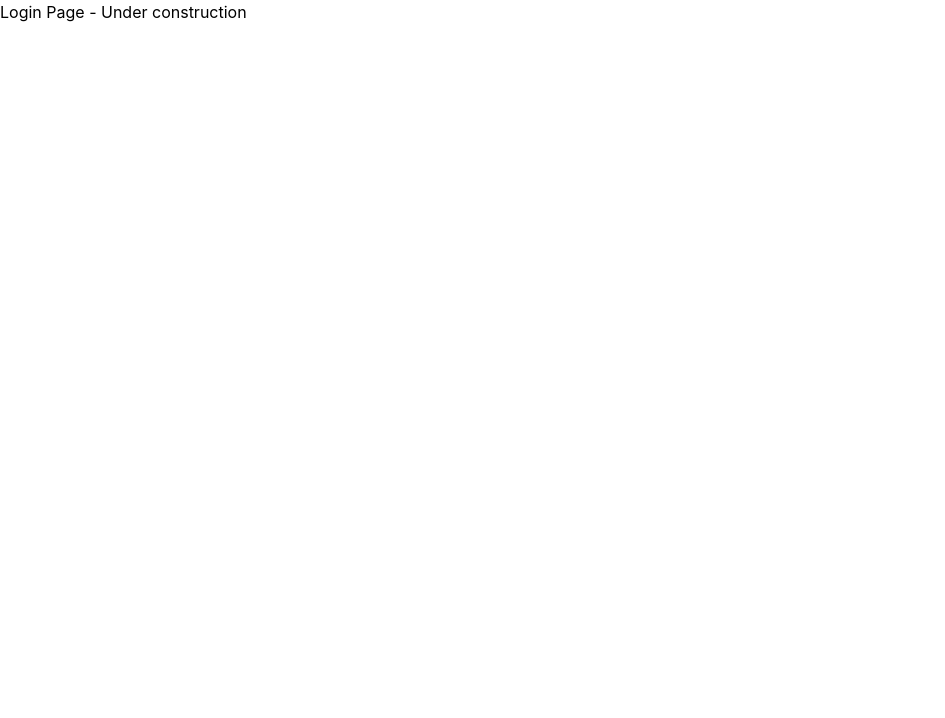
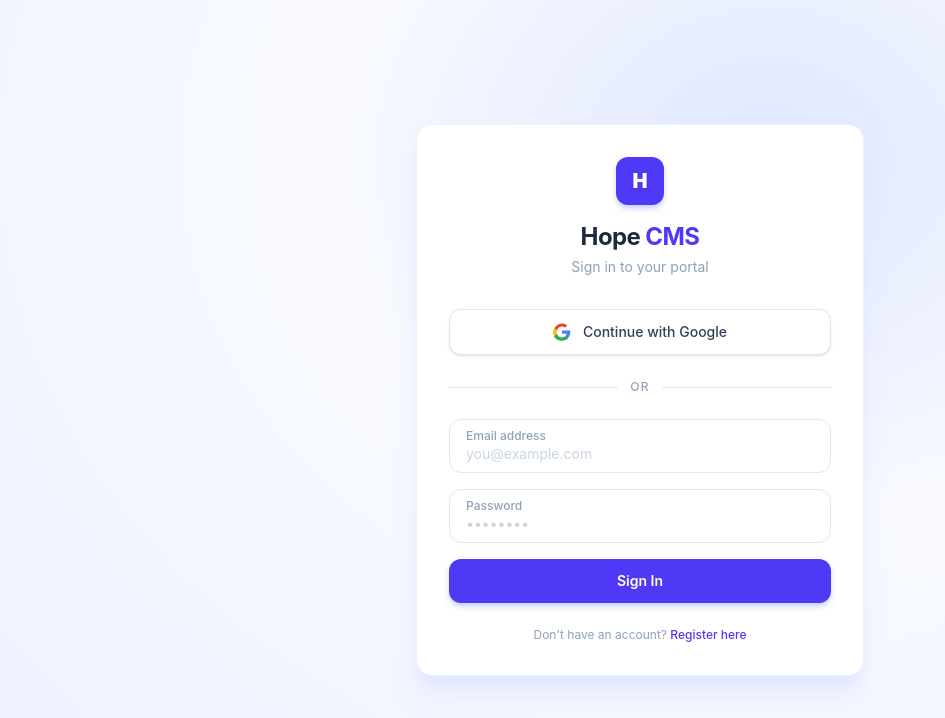
Before and after one commit to JerylsonMedina/hope-cms, a React (Vite) app: page / in a window 1280 px wide. Shown: the top 718 px of the page, without its empty margins (0-945 px from the left). Built offline with nearby package versions, Linux system fonts and the light colour scheme.

Commit message:
Added Login Page

```diff
--- a/src/pages/LoginPage.jsx
+++ b/src/pages/LoginPage.jsx
@@ -1,4 +1,160 @@
+import { useState } from 'react'
+import { supabase } from '../lib/supabase'
+
 function LoginPage() {
-  return <div>Login Page - Under construction</div>
+  const [email, setEmail] = useState('')
+  const [password, setPassword] = useState('')
+  const [loading, setLoading] = useState(false)
+  const [error, setError] = useState('')
+
+  const handleLogin = async (e) => {
+    e.preventDefault()
+    setLoading(true)
+    setError('')
+
+    const { data, error } = await supabase.auth.signInWithPassword({
+      email,
+      password,
+    })
+
+    if (error) {
+      setError(error.message)
+    } else {
+      window.location.href = '/customers'
+    }
+    setLoading(false)
+  }
+
+  const handleGoogleLogin = async () => {
+    const { error } = await supabase.auth.signInWithOAuth({
+      provider: 'google',
+    })
+    if (error) setError(error.message)
+  }
+
+  return (
+    <div
+      className="min-h-screen flex items-center justify-center px-4 py-12"
+      style={{
+        background:
+          'radial-gradient(ellipse at 60% 20%, #e0e7ff 0%, #f8faff 40%, #eef2ff 100%)',
+      }}
+    >
+      {/* Card */}
+      <div className="w-full max-w-md bg-white rounded-2xl shadow-xl shadow-indigo-100 border border-indigo-50 p-8">
+
+        {/* Logo & Header */}
+        <div className="text-center mb-8">
+          <div className="inline-flex items-center justify-center w-12 h-12 bg-indigo-600 rounded-xl mb-4 shadow-md shadow-indigo-200">
+            <span className="text-white text-xl font-black">H</span>
+          </div>
+          <h1 className="text-2xl font-bold text-slate-800 tracking-tight">
+            Hope <span className="text-indigo-600">CMS</span>
+          </h1>
+          <p className="text-slate-400 text-sm mt-1">Sign in to your portal</p>
+        </div>
+
+        {/* Google Button */}
+        <button
+          onClick={handleGoogleLogin}
+          type="button"
+          className="w-full flex items-center justify-center gap-3 bg-white border border-slate-200 hover:border-slate-300 hover:bg-slate-50 text-slate-700 font-medium text-sm py-3 px-4 rounded-xl transition-all duration-150 shadow-sm mb-6"
+        >
+          {/* Google G Logo SVG */}
+          <svg width="18" height="18" viewBox="0 0 48 48" xmlns="http://www.w3.org/2000/svg">
+            <path fill="#EA4335" d="M24 9.5c3.14 0 5.95 1.08 8.17 2.85l6.09-6.09C34.46 3.09 29.5 1 24 1 14.82 1 7.07 6.48 3.64 14.22l7.08 5.5C12.4 13.72 17.73 9.5 24 9.5z"/>
+            <path fill="#4285F4" d="M46.1 24.5c0-1.64-.15-3.22-.42-4.75H24v9h12.42c-.54 2.9-2.18 5.36-4.64 7.01l7.19 5.59C43.18 37.13 46.1 31.27 46.1 24.5z"/>
+            <path fill="#FBBC05" d="M10.72 28.28A14.6 14.6 0 0 1 9.5 24c0-1.49.26-2.93.72-4.28l-7.08-5.5A23.93 23.93 0 0 0 0 24c0 3.87.93 7.53 2.56 10.78l8.16-6.5z"/>
+            <path fill="#34A853" d="M24 47c6.48 0 11.93-2.14 15.9-5.82l-7.19-5.59C30.6 37.4 27.47 38.5 24 38.5c-6.27 0-11.6-4.22-13.28-9.93l-8.16 6.5C6.08 42.73 14.49 47 24 47z"/>
+          </svg>
+          Continue with Google
+        </button>
+
+        {/* OR Divider */}
+        <div className="flex items-center gap-3 mb-6">
+          <div className="flex-1 h-px bg-slate-200"></div>
+          <span className="text-xs text-slate-400 font-medium uppercase tracking-widest">or</span>
+          <div className="flex-1 h-px bg-slate-200"></div>
+        </div>
+
+        {/* Error Alert */}
+        {error && (
+          <div className="flex items-start gap-3 bg-red-50 border border-red-200 text-red-700 text-sm rounded-xl px-4 py-3 mb-5">
+            <span className="mt-0.5 text-base">⚠️</span>
+            <span>{error}</span>
+          </div>
+        )}
+
+        {/* Form */}
+        <form onSubmit={handleLogin} className="space-y-4">
+
+          {/* Email Input */}
+          <div className="group relative border border-slate-200 rounded-xl focus-within:border-indigo-500 focus-within:ring-2 focus-within:ring-indigo-100 transition-all duration-150 bg-white">
+            <label className="absolute top-2 left-4 text-xs font-medium text-slate-400 group-focus-within:text-indigo-500 transition-colors duration-150">
+              Email address
+            </label>
+            <input
+              type="email"
+              value={email}
+              onChange={(e) => setEmail(e.target.value)}
+              required
+              placeholder="you@example.com"
+              className="w-full pt-6 pb-2 px-4 text-sm text-slate-800 bg-transparent rounded-xl focus:outline-none placeholder-slate-300"
+            />
+          </div>
+
+          {/* Password Input */}
+          <div className="group relative border border-slate-200 rounded-xl focus-within:border-indigo-500 focus-within:ring-2 focus-within:ring-indigo-100 transition-all duration-150 bg-white">
+            <label className="absolute top-2 left-4 text-xs font-medium text-slate-400 group-focus-within:text-indigo-500 transition-colors duration-150">
+              Password
+            </label>
+            <input
+              type="password"
+              value={password}
+              onChange={(e) => setPassword(e.target.value)}
+              required
+              placeholder="••••••••"
+              className="w-full pt-6 pb-2 px-4 text-sm text-slate-800 bg-transparent rounded-xl focus:outline-none placeholder-slate-300"
+            />
+          </div>
+
+          {/* Submit Button */}
+          <button
+            type="submit"
+            disabled={loading}
+            className="w-full bg-indigo-600 hover:bg-indigo-700 disabled:bg-indigo-400 text-white font-semibold text-sm py-3 px-4 rounded-xl transition-all duration-150 shadow-md shadow-indigo-200 flex items-center justify-center gap-2 mt-2"
+          >
+            {loading ? (
+              <>
+                <svg
+                  className="animate-spin h-4 w-4 text-white"
+                  xmlns="http://www.w3.org/2000/svg"
+                  fill="none"
+                  viewBox="0 0 24 24"
+                >
+                  <circle className="opacity-25" cx="12" cy="12" r="10" stroke="currentColor" strokeWidth="4"/>
+                  <path className="opacity-75" fill="currentColor" d="M4 12a8 8 0 018-8v8z"/>
+                </svg>
+                Signing in...
+              </>
+            ) : (
+              'Sign In'
+            )}
+          </button>
+
+        </form>
+
+        {/* Footer */}
+        <p className="mt-6 text-center text-xs text-slate-400">
+          Don't have an account?{' '}
+          <a href="/register" className="text-indigo-600 font-medium hover:text-indigo-700 hover:underline">
+            Register here
+          </a>
+        </p>
+
+      </div>
+    </div>
+  )
 }
+
 export default LoginPage
```
Also changed, not shown: 1 other file (tests, documents, lock files or other folders).
